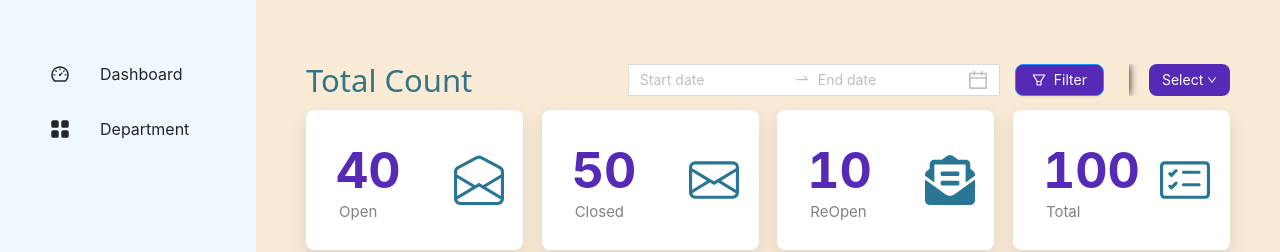
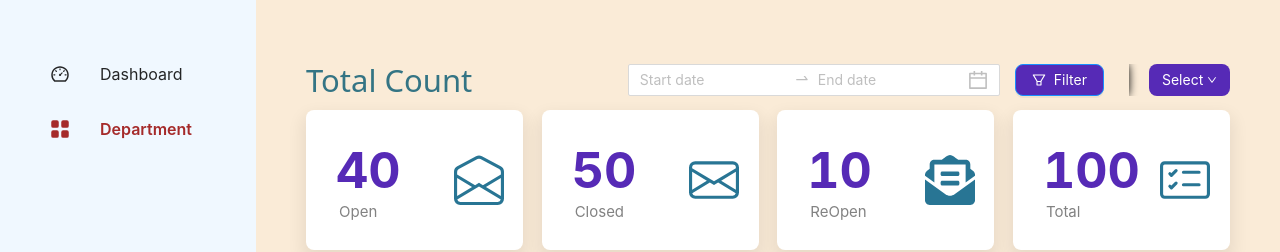
Before and after one commit to manggic/Dashboard, a React (Create React App) app: page /department in a window 1280 px wide. Shown: the top 252 px of the page. Built offline with nearby package versions, Linux system fonts and the light colour scheme.

Commit message:
added highlight in active menu and fixed the route bugg

```diff
--- a/src/App.js
+++ b/src/App.js
@@ -19,8 +19,7 @@ function App() {
         <div className="body">
           <Switch>
             <Route
-              path="/"
-              key="Dashboard"
+              path="/dashboard"
               exact
               component={() => {
                 return <Dashboard />;
@@ -28,7 +27,6 @@ function App() {
             />
             <Route
               path="/department"
-              key="Department"
               exact
               component={() => {
                 return <Department />;
--- a/src/components/NavBar.js
+++ b/src/components/NavBar.js
@@ -7,10 +7,11 @@ import * as AntDesign from "react-icons/ai";
 import * as Feather from "react-icons/fi";
 import * as MaterialDesign from "react-icons/md";
 import { useHistory } from "react-router-dom";
+import { useLocation } from "react-router-dom";
 
 let menus = [
   { iconName: "AiOutlineDashboard", menuName: "Dashboard" },
-  { iconName: "BsFillGridFill", menuName: "Department " },
+  { iconName: "BsFillGridFill", menuName: "Department" },
   // { iconName: "BsFillHandThumbsUpFill", menuName: "Team" },
   // { iconName: "BsFillGeoFill", menuName: "Lecture" },
   // { iconName: "BsFillGearFill", menuName: "Settings" },
@@ -18,23 +19,19 @@ let menus = [
 
 function NavBar() {
   const [showOnHover, setShowOnHover] = useState(false);
+
+  const location = useLocation();
+  console.log("route", location.pathname);
+
   const history = useHistory();
   const changeTheHover = () => {
     setShowOnHover(true);
   };
 
   const onMenuClick = (menuName) => {
-    console.log("logggggggg");
-    if (menuName === "Dashboard") {
-      console.log("dashboard");
-      history.push({
-        pathname: "/",
-      });
-    } else {
-      history.push({
-        pathname: "/department",
-      });
-    }
+    console.log("logggggggg", menuName);
+
+    history.push(`${menuName.toLowerCase()}`);
   };
 
   const Menu = (menu) => {
@@ -61,9 +58,16 @@ function NavBar() {
         break;
     }
 
-    console.log("iconName", IconName);
     return (
-      <div className="menu" key={menu.menuName}>
+      <div
+        className="menu"
+        id={
+          menu.menuName.toLowerCase() === useLocation().pathname.slice(1)
+            ? "active"
+            : ""
+        }
+        key={menu.menuName}
+      >
         <div className="menu-icon">
           <IconName />
         </div>
--- a/src/styles/NavBar.css
+++ b/src/styles/NavBar.css
@@ -3,6 +3,11 @@
   width: 20%;
   height: 100vh;
   background-color: aliceblue;
+}
+
+#active {
+  color: brown;
+  font-weight: 600;
 }
 
 .nav-header {
```
